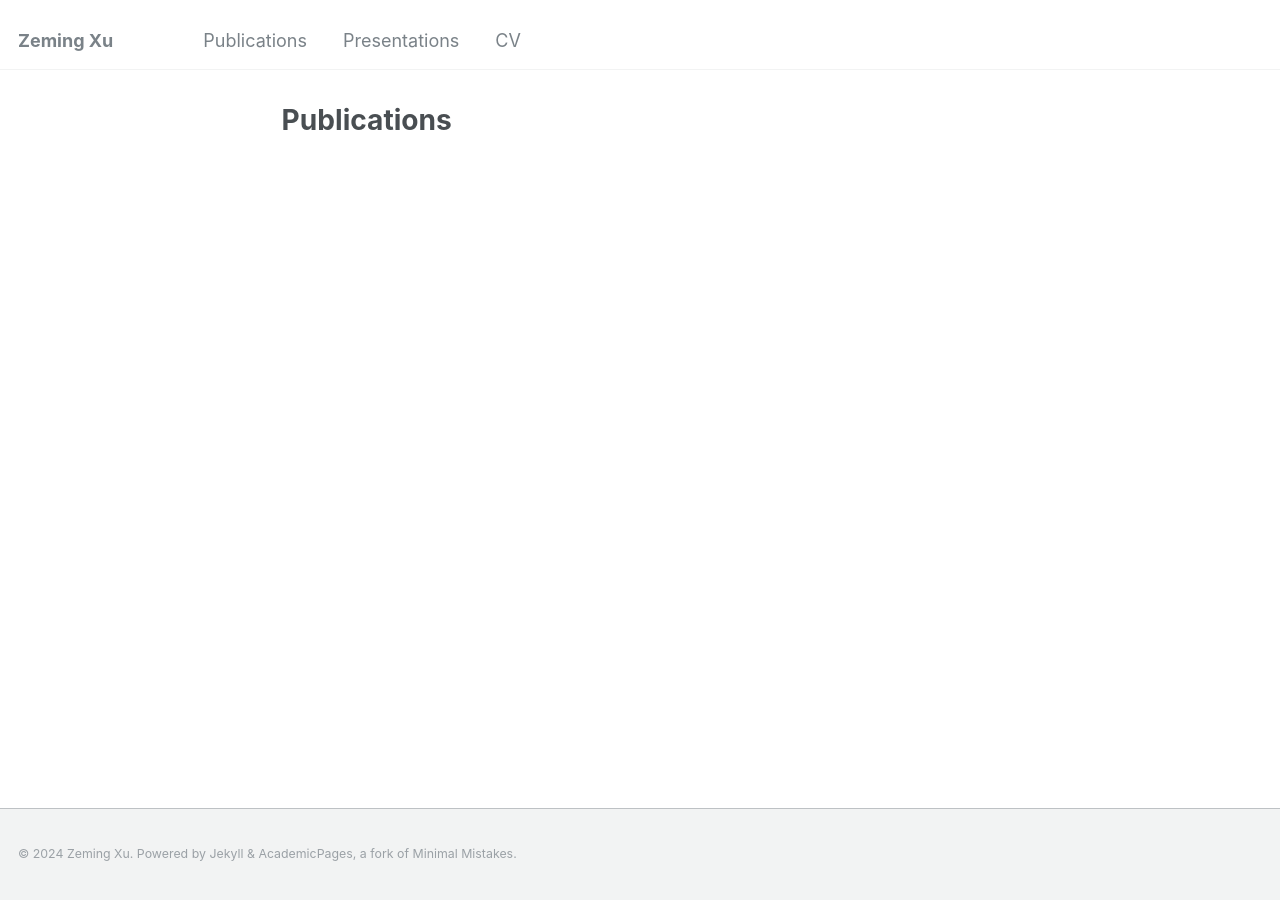
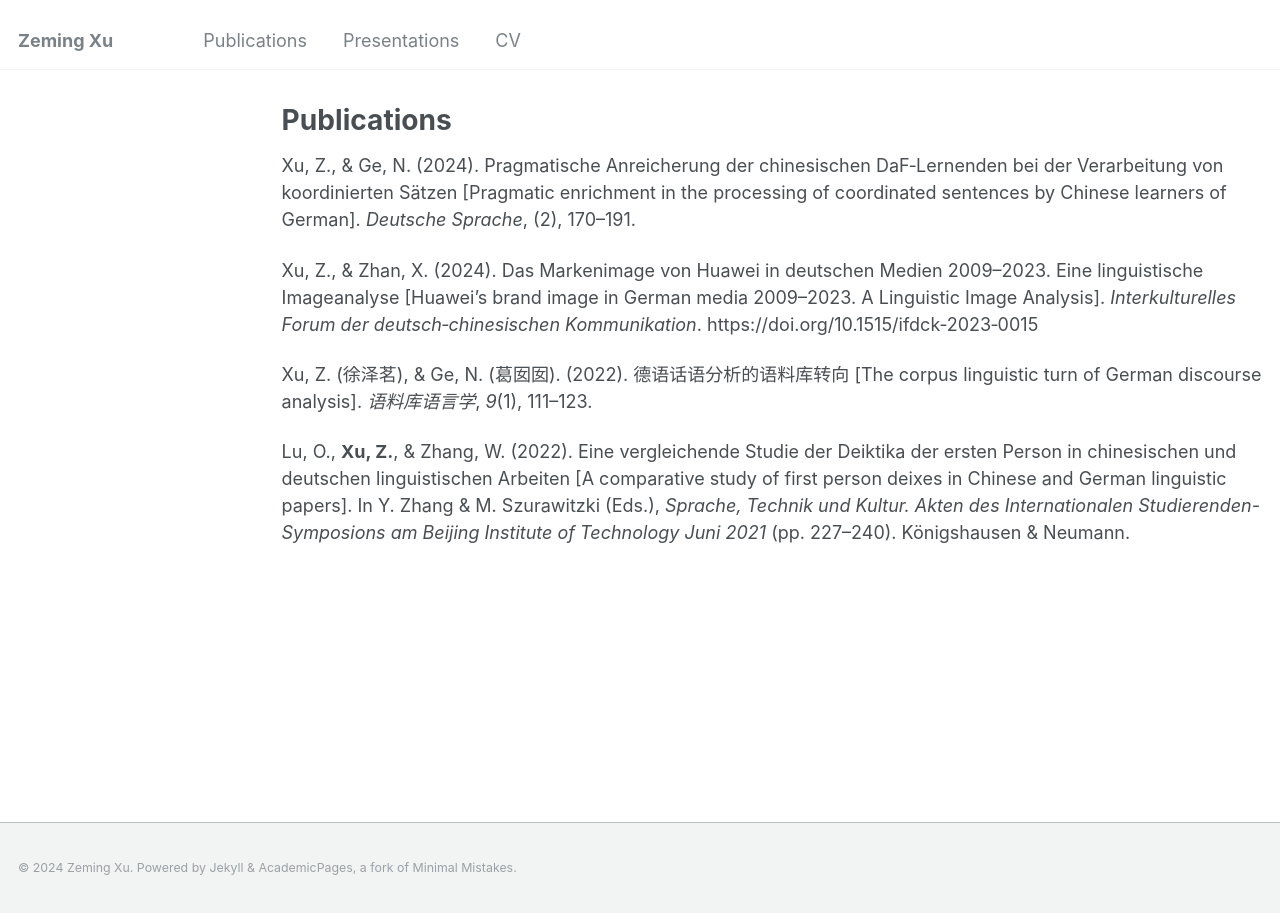
Before and after one commit to xu-zeming/xu-zeming.github.io, a Jekyll site: the page built from _pages/publications.md, in a window 1280 px wide. Built offline with Jekyll 4.4.1, drawn with Linux system fonts in a browser that asks for light colours.

Commit message:
modified:   _pages/publications.md

```diff
--- a/_pages/publications.md
+++ b/_pages/publications.md
@@ -4,3 +4,11 @@ title: "Publications"
 permalink: /publications/
 author_profile: false
 ---
+
+Xu, Z., & Ge, N. (2024). Pragmatische Anreicherung der chinesischen DaF‐Lernenden bei der Verarbeitung von koordinierten Sätzen [Pragmatic enrichment in the processing of coordinated sentences by Chinese learners of German]. *Deutsche Sprache*, (2), 170–191.
+
+Xu, Z., & Zhan, X. (2024). Das Markenimage von Huawei in deutschen Medien 2009–2023. Eine linguistische Imageanalyse [Huawei's brand image in German media 2009–2023. A Linguistic Image Analysis]. *Interkulturelles Forum der deutsch‐chinesischen Kommunikation*. https://doi.org/10.1515/ifdck‐2023‐0015
+
+Xu, Z. (徐泽茗), & Ge, N. (葛囡囡). (2022). 德语话语分析的语料库转向 [The corpus linguistic turn of German discourse analysis]. *语料库语言学*, *9*(1), 111–123.
+
+Lu, O., **Xu, Z.**, & Zhang, W. (2022). Eine vergleichende Studie der Deiktika der ersten Person in chinesischen und deutschen linguistischen Arbeiten [A comparative study of first person deixes in Chinese and German linguistic papers]. In Y. Zhang & M. Szurawitzki (Eds.), *Sprache, Technik und Kultur. Akten des Internationalen Studierenden-Symposions am Beijing Institute of Technology Juni 2021* (pp. 227–240). Königshausen & Neumann.
```
